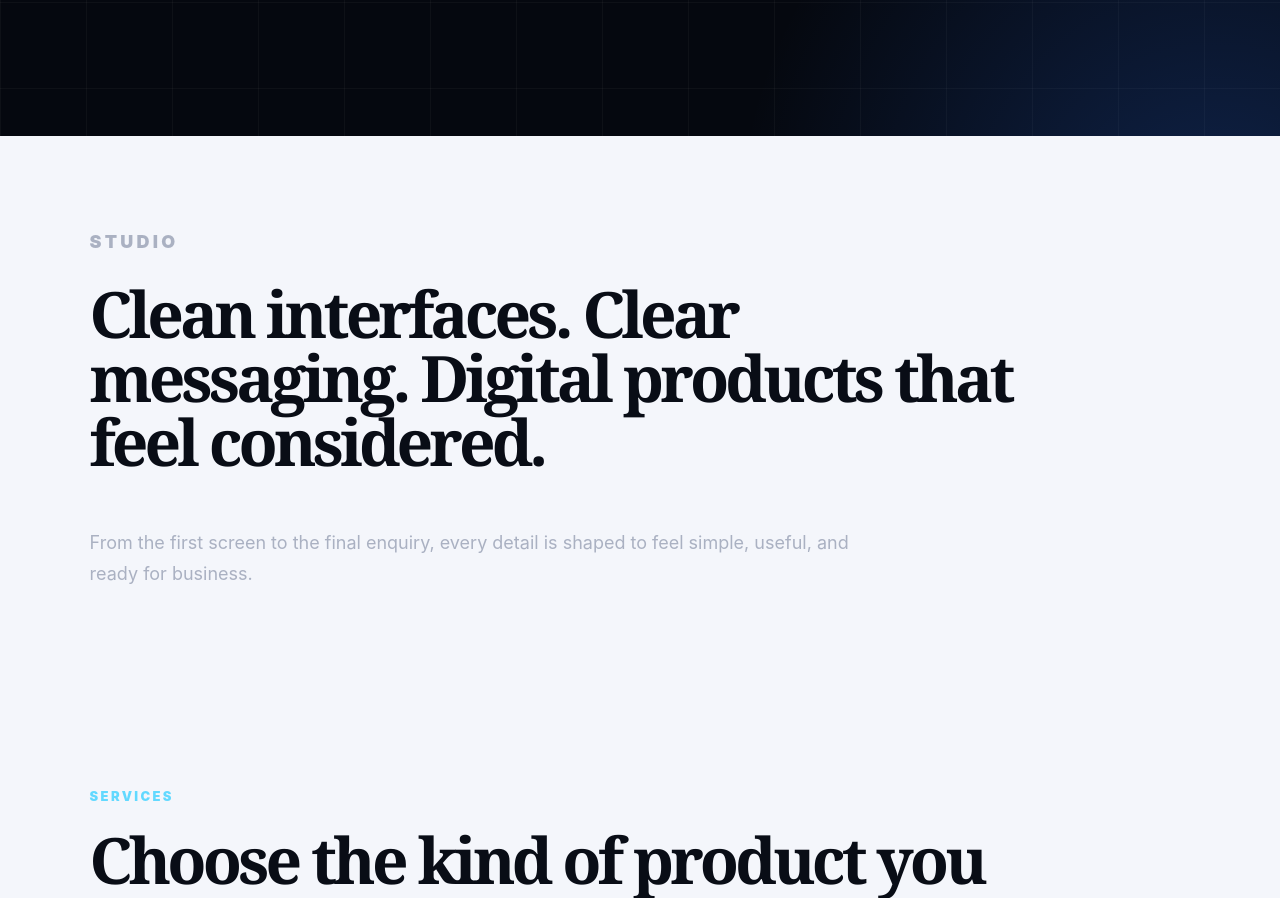
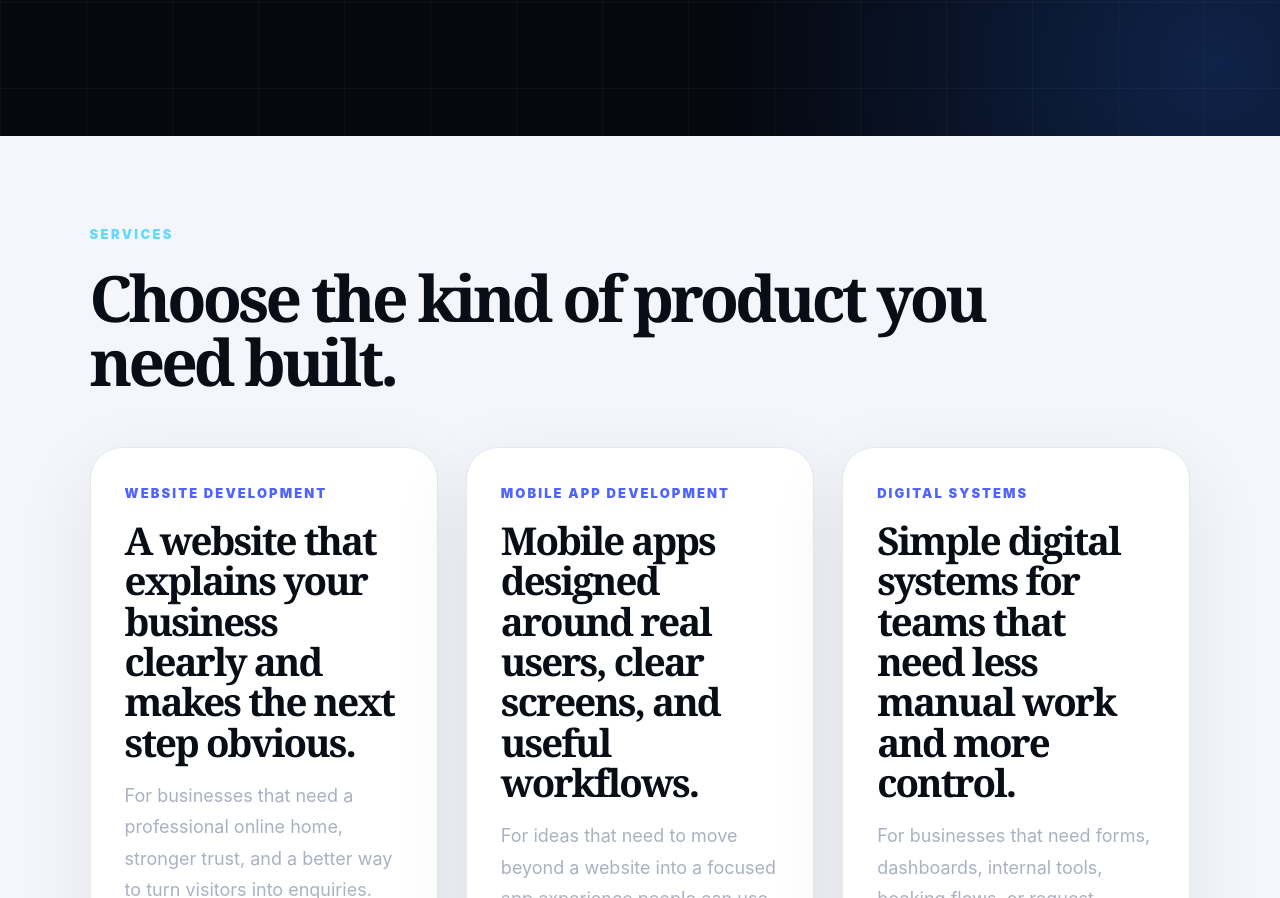
Before and after one commit to Antony10-cloud/AM-Digital-Solutions, a Next.js app: page / in a window 1280 px wide. Shown: the part 600-1498 px from the top of the page. Built offline with nearby package versions, Linux system fonts and the light colour scheme.

Commit message:
Remove homepage studio copy block

```diff
--- a/app/page.tsx
+++ b/app/page.tsx
@@ -22,12 +22,6 @@ export default function HomePage() {
         </div>
       </section>
 
-      <section className="studio-note">
-        <p className="section-kicker">Studio</p>
-        <h2>Clean interfaces. Clear messaging. Digital products that feel considered.</h2>
-        <p>From the first screen to the final enquiry, every detail is shaped to feel simple, useful, and ready for business.</p>
-      </section>
-
       <section className="service-preview">
         <div className="section-heading">
           <p className="section-kicker">Services</p>
```
